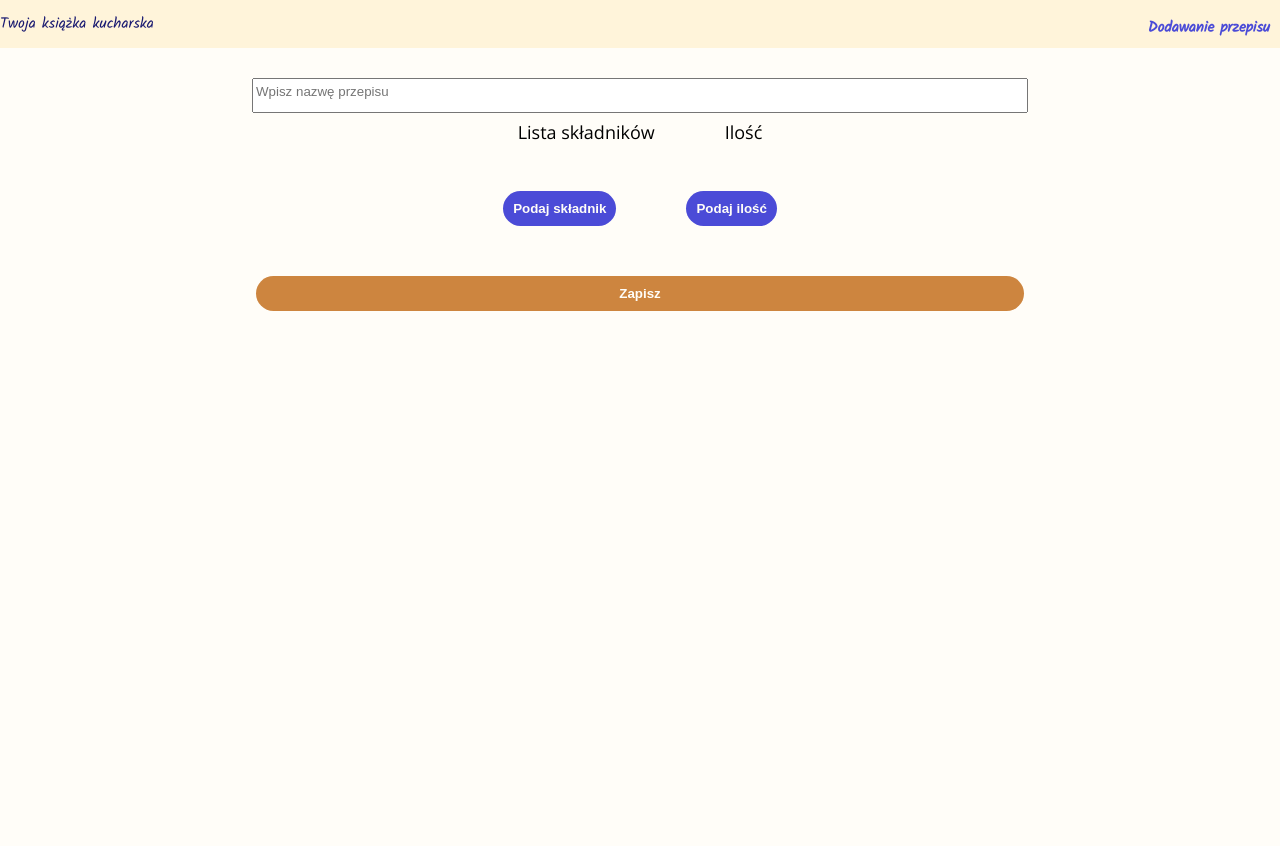
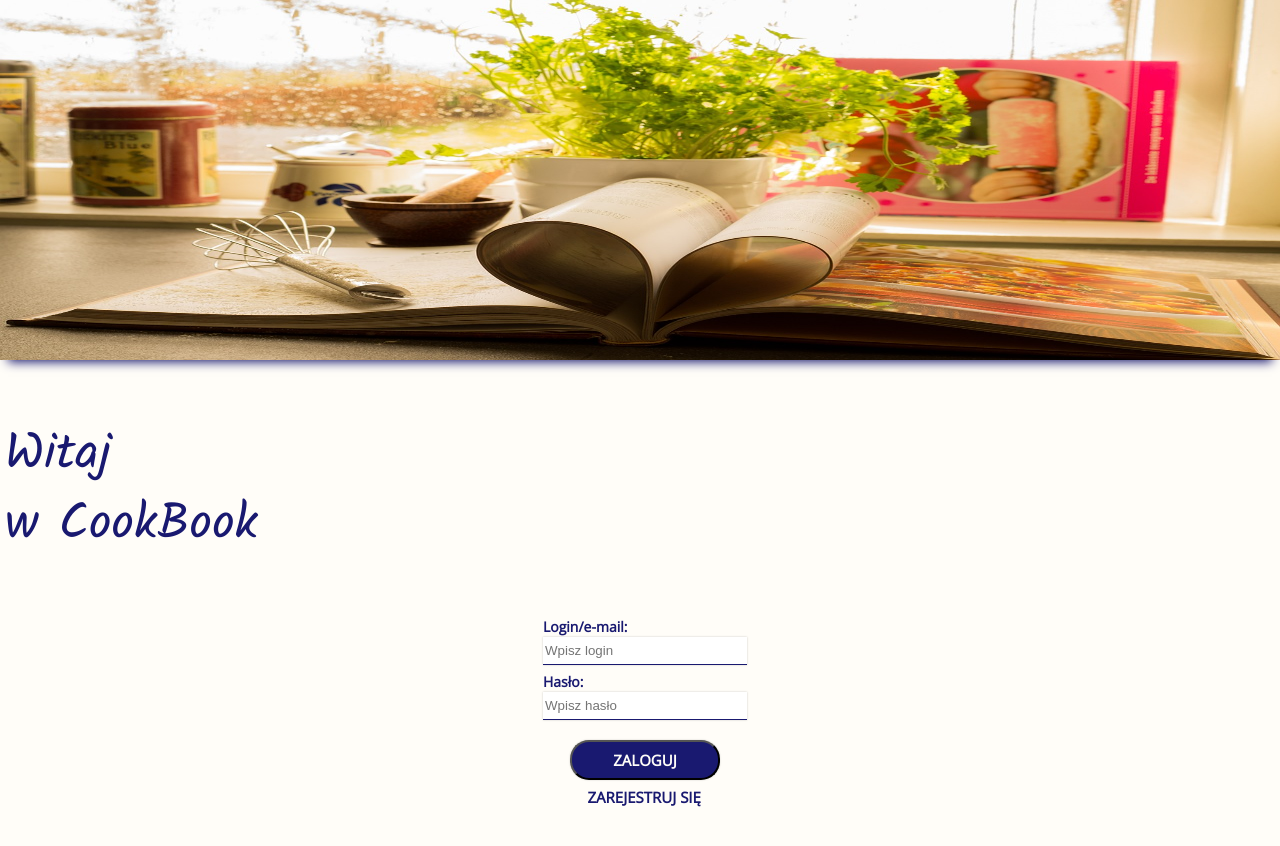
Before and after one commit to klaudiakruba/CookBook-project, a React (Vite) app in the folder cookbook-project/: page /#/ in a window 1280 px wide. After the commit the page ends 807 px from the top, so only its background shows below. Built offline with nearby package versions, Linux system fonts and the light colour scheme.

Commit message:
changing code in App routing  and other components associated with changes in routing, creating logic in Recipes In Cathegory and Add Recipe mainly

```diff
--- a/cookbook-project/src/components/AddRecipe.jsx
+++ b/cookbook-project/src/components/AddRecipe.jsx
@@ -1,11 +1,15 @@
 import React from "react";
 
 const AddRecipe = () => {
+	const onSubmit = (e) => {
+		e.preventDefault();
+	};
+
 	return (
 		<>
 			<div className="add_recipe">
 				<h2>Dodawanie przepisu</h2>
-				<form>
+				<form onSubmit={onSubmit}>
 					<input placeholder="Wpisz nazwę przepisu"></input>
 					<div className="subtitles">
 						<h3> Lista składników</h3>
--- a/cookbook-project/src/components/App.jsx
+++ b/cookbook-project/src/components/App.jsx
@@ -16,26 +16,18 @@ import {
 } from "react-router-dom";
 
 const App = () => {
-	const [isLogged, setIsLogged] = useState(false);
+	const [user, setUser] = useState(false);
 
 	return (
 		<HashRouter>
-			<Navigation isLogged={isLogged} setIsLogged={setIsLogged} />
 			<Routes>
-				<Route
-					path="/"
-					element={<AddRecipe isLogged={isLogged} setIsLogged={setIsLogged} />}
-				/>
-				{/* <Route path="login">
-					<Route
-						element={
-							<LoggedView isLogged={isLogged} setIsLogged={setIsLogged} />
-						}
-					/>
+				<Route path="/" element={<MainView setUser={setUser} />} />
+				<Route element={<Navigation user={user} />}>
+					<Route path="logged" element={<LoggedView />} />
 					<Route path="recipes/:cathegory" element={<RecipesInCathegory />} />
 					<Route path="recipes/:cathegory/addrecipe" element={<AddRecipe />} />
 				</Route>
-				<Route path="register" element={<Reg />} /> */}
+				<Route path="register" element={<Reg />} />
 			</Routes>
 		</HashRouter>
 	);
--- a/cookbook-project/src/components/LoggedView.jsx
+++ b/cookbook-project/src/components/LoggedView.jsx
@@ -1,17 +1,9 @@
 import React, { useState } from "react";
-import { useParams, NavLink } from "react-router-dom";
-import RecipesInCathegory from "./RecipesInCathegory";
+import { NavLink } from "react-router-dom";
 
-const LoggedView = ({ isLogged, setIsLogged, login }) => {
+const LoggedView = () => {
 	const [addCathegory, setAddCathegory] = useState("");
 	const [cathegories, setCathegories] = useState([]);
-
-	//nie wyswietla sie navigacja oraz nie zmienia login na podany przez uzytkownika
-	const handleLogStatus = () => {
-		if (isLogged) {
-			return setIsLogged(true);
-		}
-	};
 
 	const onSubmit = (e) => {
 		e.preventDefault();
@@ -26,16 +18,12 @@ const LoggedView = ({ isLogged, setIsLogged, login }) => {
 
 	return (
 		<section>
-			<div className="log_view">
-				<span className="name">Login</span>
-				<div className="login_img"></div>
-			</div>
 			<div className="logged_view">
 				<ul className="recipe_cathegory">
 					{cathegories.map((cathegory, idx) => {
 						return (
 							<li className="cathegory" key={idx}>
-								<NavLink style={getStyle()} to={`recipes/${cathegory}`}>
+								<NavLink style={getStyle()} to={`/recipes/${cathegory}`}>
 									{`${idx + 1}. ${cathegory}`}
 								</NavLink>
 							</li>
--- a/cookbook-project/src/components/MainView.jsx
+++ b/cookbook-project/src/components/MainView.jsx
@@ -1,8 +1,9 @@
 import React, { useState } from "react";
 import cookbook from "../assets/cookbook.jpg";
-import { Link } from "react-router-dom";
-import LoggedView from "./LoggedView";
-const MainView = ({ isLogged, setIsLogged }) => {
+import { Link, useNavigate } from "react-router-dom";
+
+const MainView = ({ setUser }) => {
+	const navigate = useNavigate();
 	//state need to correct work
 	const [login, setLogin] = useState(""); //false jesli baza danych
 	const [password, setPassword] = useState(""); //false jesli baza danych
@@ -15,15 +16,16 @@ const MainView = ({ isLogged, setIsLogged }) => {
 	//function which set up login and password from state
 	const onClick = () => {
 		if (login === "K" && password === "K") {
-			return setIsLogged(true);
+			setUser({
+				email: "klaudia@onet.pl",
+				username: "Klaudia",
+			});
+			navigate("/logged");
 		} else {
-			setIsLogged(false);
+			setUser(false);
 			setErrorMessage("Login lub hasło niepoprawne");
 		}
 	};
-	if (isLogged) {
-		return <LoggedView />;
-	} else {
 	return (
 		<>
 			<div className="first_view">
@@ -76,7 +78,6 @@ const MainView = ({ isLogged, setIsLogged }) => {
 			</div>
 		</>
 	);
-	}
 };
 
 export default MainView;
--- a/cookbook-project/src/components/Navigation.jsx
+++ b/cookbook-project/src/components/Navigation.jsx
@@ -1,19 +1,16 @@
 import React from "react";
 import { Outlet } from "react-router-dom";
+import MainView from "./MainView";
 
-const NavDashboard = () => {
+const Navigation = ({ user }) => {
 	return (
 		<>
 			<nav>
 				<h1 className="logo">Twoja książka kucharska</h1>
+				<div className="login_img"></div>
+				<span className="name">Witaj, {user.username}!</span>
 			</nav>
-		</>
-	);
-};
-const Navigation = () => {
-	return (
-		<>
-			<NavDashboard />
+
 			<Outlet />
 		</>
 	);
--- a/cookbook-project/src/components/RecipesInCathegory.jsx
+++ b/cookbook-project/src/components/RecipesInCathegory.jsx
@@ -1,13 +1,10 @@
 import React from "react";
-import LoggedView from "./LoggedView";
-import AddRecipe from "./AddRecipe";
 import { NavLink } from "react-router-dom";
-const RecipesInCathegory = () => {
-	// const { cathegory } = useParams();
-
+const RecipesInCathegory = ({ cathegory }) => {
 	return (
 		<div className="view_recipes">
-			<NavLink to="/addRecipe" className="add_recipe_button">
+			<h2>{`Kategoria :${cathegory}`} </h2>
+			<NavLink to="addRecipe/" className="add_recipe_button">
 				Dodaj nowy przepis
 			</NavLink>
 			<div className="recipes_list">
--- a/cookbook-project/src/sass/main.scss
+++ b/cookbook-project/src/sass/main.scss
@@ -17,19 +17,31 @@ body {
 .first_view {
 	display: flex;
 	flex-direction: column;
-	// z-index: -1;
 }
 nav {
 	display: flex;
 	align-items: center;
-	height: 6vh;
-	width: 100vw;
+	justify-content: space-between;
+	height: 5vh;
+	padding: 1rem;
 	background-color: darken($third-color, 6%);
 
 	.logo {
 		font-family: $font-title;
 		font-size: 1.5rem;
 		color: $font-color-basic;
+		font-weight: bold;
+	}
+
+	.name {
+		font-family: $font-title;
+		font-size: 2rem;
+		font-weight: bold;
+		color: $font-color-basic;
+
+		justify-content: flex-end;
+	}
+	.login_img {
 	}
 }
 
@@ -190,24 +202,7 @@ nav {
 }
 
 /******** LOGGED VIEW *********/
-.log_view {
-	display: flex;
-	// border: 2px solid green;
-	position: relative;
-	.name {
-		font-family: $font-title;
-		font-size: 2rem;
-		font-weight: bold;
-		color: $font-color-basic;
-		padding-right: 2rem;
-		align-items: flex-end;
-		position: absolute;
-		top: -3rem;
-		right: 0;
-	}
-	.login_img {
-	}
-}
+
 .logged_view {
 	display: flex;
 	flex-direction: column;
@@ -226,8 +221,8 @@ nav {
 		width: 60vw;
 		margin: 2rem;
 		.cathegory {
-			border-bottom: 2px solid $font-color-secondary;
 			width: 60vw;
+			text-decoration: none;
 		}
 	}
 	form.add_cath_form {
@@ -240,7 +235,7 @@ nav {
 			font-family: $font-text;
 			align-self: center;
 			width: 60vw;
-			height: 5rem;
+			height: 4rem;
 			font-size: 2rem;
 		}
 		input {
@@ -250,13 +245,14 @@ nav {
 			padding: 0;
 		}
 		button {
-			background-color: adjust-color($font-color-basic, $lightness: 30%);
+			background-color: adjust-color($font-color-basic, $lightness: 20%);
 			color: $third-color;
+			border-radius: 3rem;
 		}
 	}
 }
 
-/******RecipesInCathegory******/
+/******RECIPES IN CATHEGORY ******/
 
 .view_recipes {
 	width: 100vw;
@@ -270,7 +266,7 @@ nav {
 
 	.add_recipe_button {
 		padding: 2rem;
-		background-color: adjust-color($font-color-basic, $lightness: 30%);
+		background-color: adjust-color($font-color-basic, $lightness: 20%);
 		border-radius: 3rem;
 		text-decoration: none;
 		color: $third-color;
@@ -281,7 +277,7 @@ nav {
 		display: flex;
 		flex-direction: column;
 
-		border: 2px solid adjust-color($font-color-basic, $lightness: 30%);
+		border: 2px solid adjust-color($font-color-basic, $lightness: 20%);
 		border-radius: 3rem;
 		padding: 3rem;
 		margin-top: 10rem;
@@ -297,7 +293,7 @@ nav {
 	}
 }
 
-/******Add Recipe *****/
+/******ADD RECIPE *****/
 
 .add_recipe {
 	display: flex;
@@ -310,12 +306,11 @@ nav {
 
 	h2 {
 		position: absolute;
-		top: -1.8em;
-		right: 1rem;
-		font-weight: bold;
+		top: -1em;
+		left: 1rem;
 		font-size: 1.5rem;
 		font-family: $font-title;
-		color: adjust-color($font-color-basic, $lightness: 30%);
+		color: $font-color-basic;
 	}
 
 	form {
@@ -355,7 +350,7 @@ nav {
 			gap: 7rem;
 			button {
 				margin: 5rem 0 5rem 0;
-				background-color: adjust-color($font-color-basic, $lightness: 30%);
+				background-color: adjust-color($font-color-basic, $lightness: 20%);
 				width: auto;
 			}
 		}
```
Lines whose indentation alone changed are shown as unchanged.
